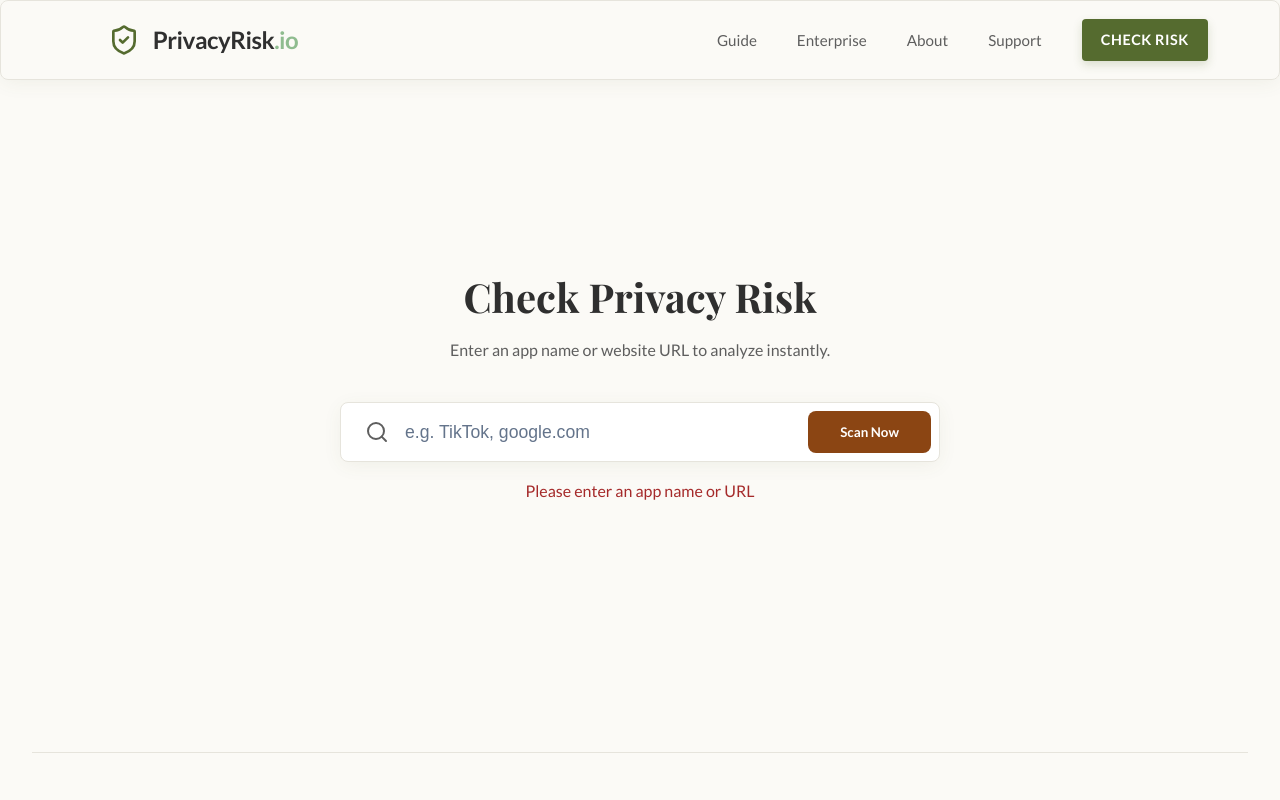
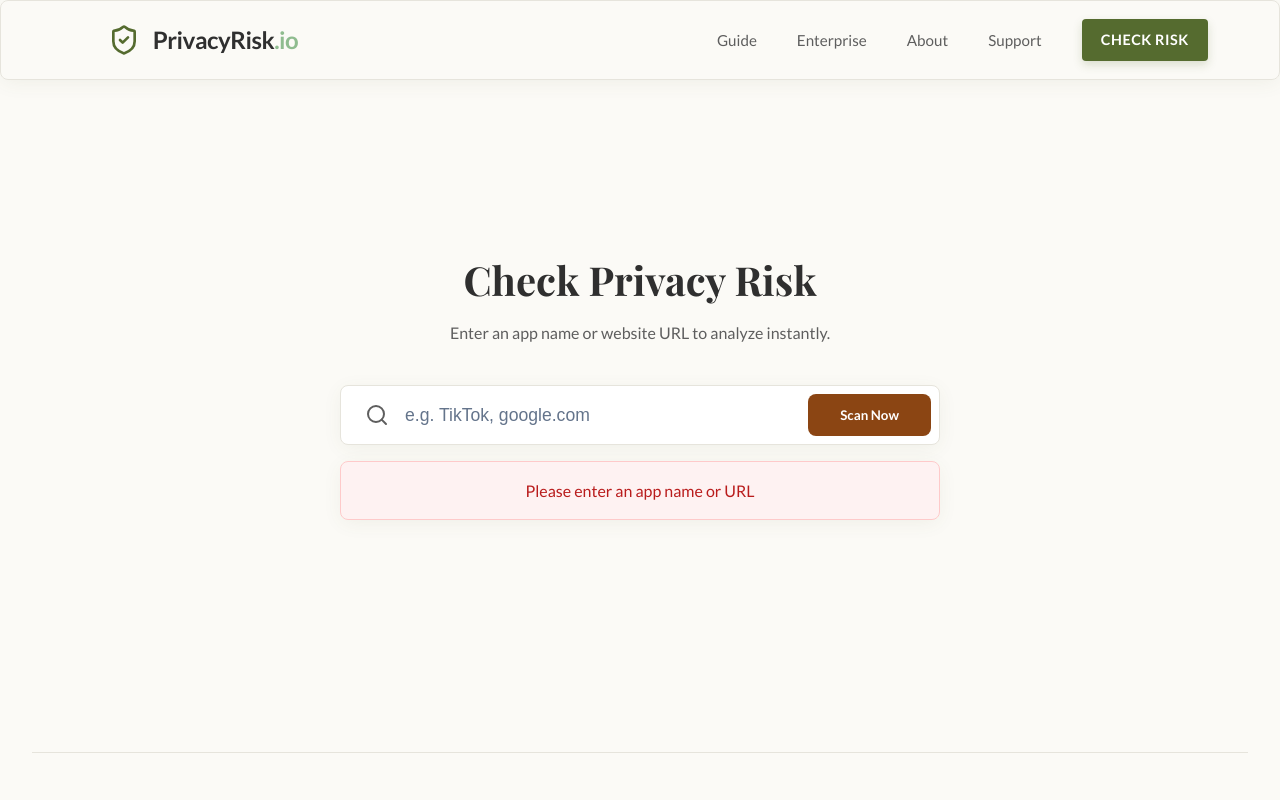
Before and after one commit to Prabhala-1112/RISKSCORE_frontend, a React app: page /search in a window 1280 px wide. Both pictures are taken after a click on the button "Scan Now". Shown: the top 800 px of the page. Built offline with nearby package versions, Linux system fonts and the light colour scheme; the HTML template or start-up script is replaced by a standard one.

Commit message:
Optimize layout with suggestions sidebar

```diff
--- a/src/pages/SearchScan.css
+++ b/src/pages/SearchScan.css
@@ -3,13 +3,36 @@
     padding-top: 4rem;
 }
 
-.search-container {
+/* Main Layout Grid */
+.search-layout {
+    display: flex;
+    justify-content: center;
+    align-items: flex-start;
+    /* Aligns search box and sidebar at top */
+    gap: 3rem;
+    width: 100%;
+    max-width: 1100px;
+    margin: 0 auto;
+    position: relative;
+    z-index: 1;
+}
+
+.search-main {
+    flex: 1;
+    max-width: 600px;
+    width: 100%;
     display: flex;
     flex-direction: column;
-    align-items: center;
-    width: 100%;
+    align-items: flex-start;
+    /* Left align for professional look, or center if preferred. The search box max-width handles it */
 }
 
+/* Ensure centering on the visual page though */
+.search-main {
+    align-items: center;
+}
+
+/* Restored Search Components */
 .search-title {
     font-size: 2.5rem;
     font-weight: 700;
@@ -75,36 +98,107 @@
     cursor: not-allowed;
 }
 
-.suggestions-dropdown {
-    position: absolute;
-    top: 110%;
-    left: 0;
-    right: 0;
-    background: var(--surface);
-    border: 1px solid var(--border);
-    z-index: 50;
-    overflow: hidden;
+/* Suggestions Sidebar */
+.suggestions-column {
+    width: 300px;
+    margin-top: 1rem;
+    animation: slideInRight 0.4s cubic-bezier(0.16, 1, 0.3, 1);
+}
+
+.suggestions-panel {
+    background: linear-gradient(180deg, rgba(255, 255, 255, 0.08) 0%, rgba(255, 255, 255, 0.03) 100%);
+    border: 1px solid rgba(255, 255, 255, 0.1);
+    border-radius: 16px;
+    padding: 1.5rem;
+    box-shadow: 0 10px 30px rgba(0, 0, 0, 0.2);
+}
+
+.suggestions-panel h3 {
+    margin-top: 0;
+    margin-bottom: 1rem;
+    font-size: 1rem;
+    text-transform: uppercase;
+    letter-spacing: 1px;
+    color: var(--text-muted);
+    border-bottom: 1px solid rgba(255, 255, 255, 0.1);
+    padding-bottom: 0.5rem;
 }
 
 .suggestion-item {
-    padding: 0.8rem 1.5rem;
+    padding: 0.8rem 1rem;
     cursor: pointer;
-    border-bottom: 1px solid rgba(255, 255, 255, 0.05);
-    transition: background 0.1s;
-}
-
-.suggestion-item:last-child {
-    border-bottom: none;
+    border-radius: 8px;
+    background: rgba(255, 255, 255, 0.02);
+    border: 1px solid rgba(255, 255, 255, 0.05);
+    transition: all 0.2s ease;
+    display: flex;
+    align-items: center;
+    color: var(--text-main);
+    margin-bottom: 0.5rem;
 }
 
 .suggestion-item:hover {
-    background: rgba(255, 255, 255, 0.05);
+    background: rgba(16, 185, 129, 0.1);
+    /* Subtle green tint */
+    border-color: rgba(16, 185, 129, 0.3);
+    transform: translateX(4px);
 }
 
 .error-msg {
-    color: var(--danger);
+    width: 100%;
+    text-align: center;
     margin-top: 1rem;
-    font-weight: 500;
+    border-radius: 8px;
+    animation: shake 0.5s cubic-bezier(.36, .07, .19, .97) both;
+}
+
+@keyframes slideInRight {
+    from {
+        opacity: 0;
+        transform: translateX(20px);
+    }
+
+    to {
+        opacity: 1;
+        transform: translateX(0);
+    }
+}
+
+@keyframes shake {
+
+    10%,
+    90% {
+        transform: translate3d(-1px, 0, 0);
+    }
+
+    20%,
+    80% {
+        transform: translate3d(2px, 0, 0);
+    }
+
+    30%,
+    50%,
+    70% {
+        transform: translate3d(-4px, 0, 0);
+    }
+
+    40%,
+    60% {
+        transform: translate3d(4px, 0, 0);
+    }
+}
+
+/* Responsiveness */
+@media (max-width: 900px) {
+    .search-layout {
+        flex-direction: column;
+        align-items: center;
+    }
+
+    .suggestions-column {
+        width: 100%;
+        max-width: 600px;
+    }
 }
 
 .spin {
--- a/src/pages/SearchScan.jsx
+++ b/src/pages/SearchScan.jsx
@@ -65,7 +65,8 @@ const SearchScan = () => {
 
     return (
         <div className="search-page flex-center">
-            <div className="container search-container">
+            <div className="container search-layout">
+                <div className="search-main">
                     <h2 className="search-title">Check Privacy Risk</h2>
                     <p className="search-subtitle">Enter an app name or website URL to analyze instantly.</p>
 
@@ -88,9 +89,20 @@ const SearchScan = () => {
                                 {loading ? <Loader2 className="spin" /> : 'Scan Now'}
                             </button>
                         </div>
+                    </div>
+
+                    {error && (
+                        <div className="error-msg glass-panel" style={{ padding: '1rem', display: 'inline-block', border: '1px solid #fecaca', background: '#fef2f2', color: '#b91c1c' }}>
+                            {error}
+                        </div>
+                    )}
+                </div>
 
                 {suggestions.length > 0 && (
-                        <div className="suggestions-dropdown glass-panel">
+                    <div className="suggestions-column">
+                        <div className="suggestions-panel glass-panel">
+                            <h3>Did you mean?</h3>
+                            <div className="suggestions-list">
                                 {suggestions.map((s) => (
                                     <div
                                         key={s}
@@ -100,14 +112,14 @@ const SearchScan = () => {
                                             handleScan(s);
                                         }}
                                     >
+                                        <Search size={16} style={{ marginRight: '8px', opacity: 0.7 }} />
                                         {s}
                                     </div>
                                 ))}
                             </div>
+                        </div>
+                    </div>
                 )}
-                </div>
-
-                {error && <div className="error-msg">{error}</div>}
             </div>
         </div>
     );
```
Lines whose indentation alone changed are shown as unchanged.
